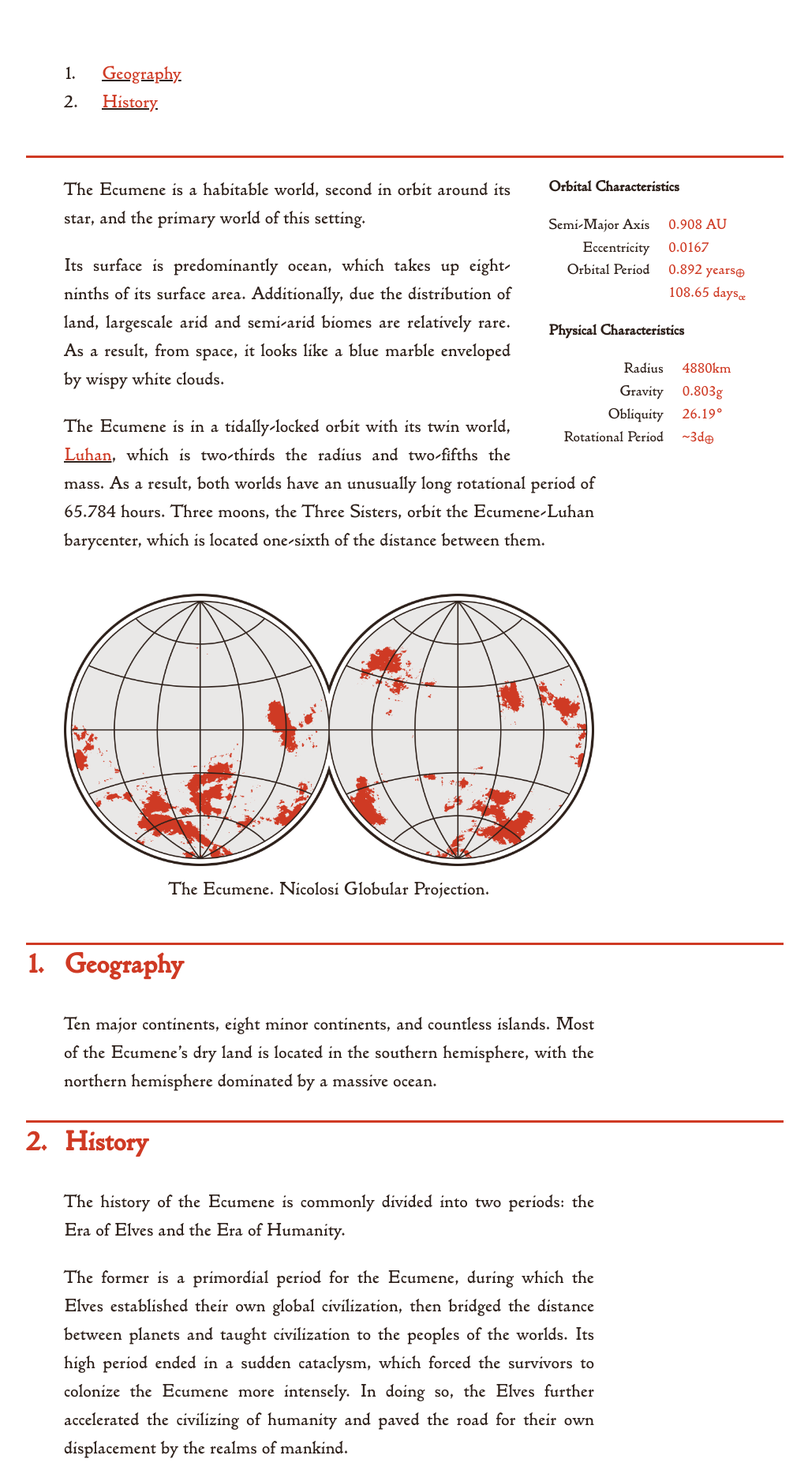
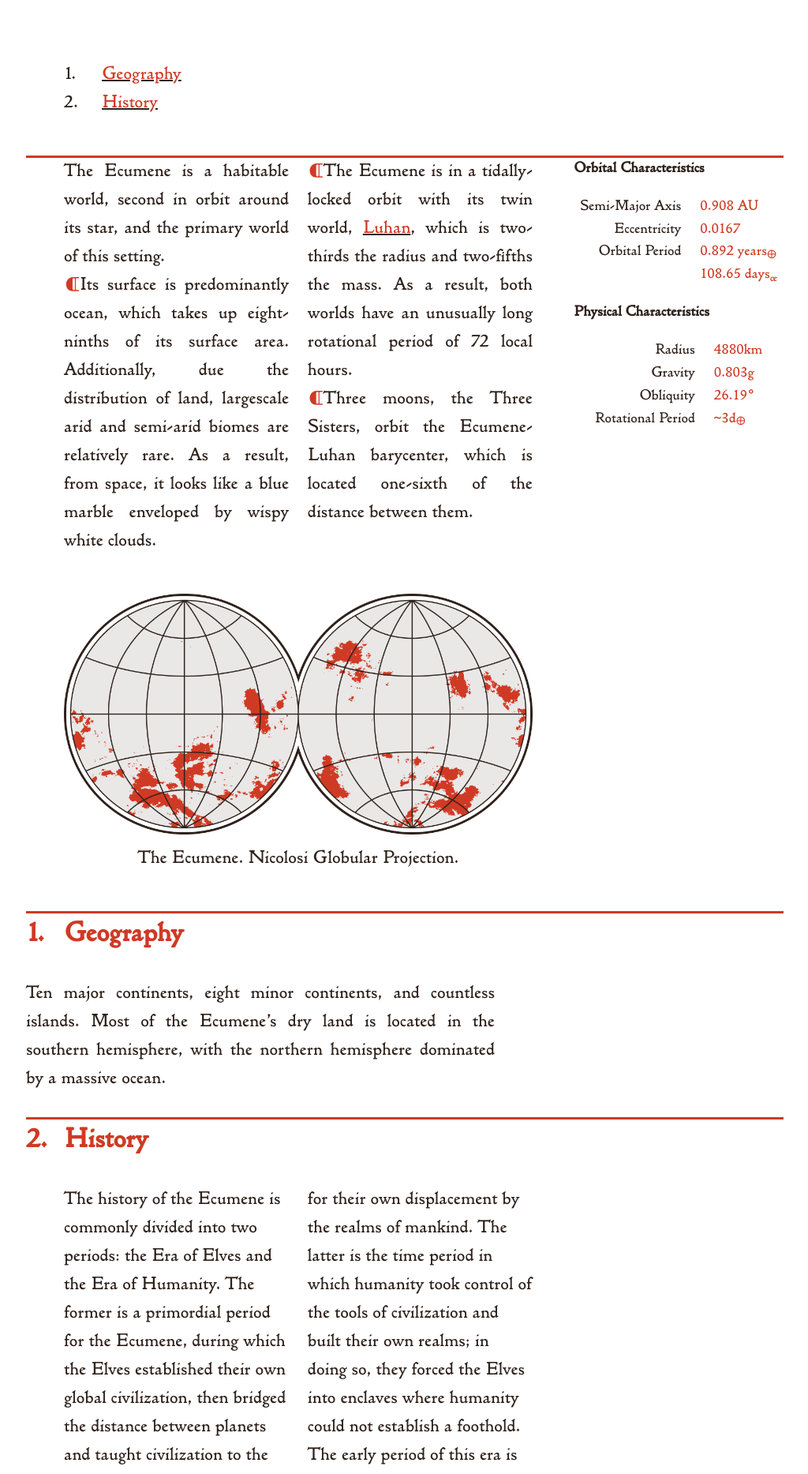
Before and after one commit to kmules1/kmules1.github.io, a Jekyll site: the page built from ecumene/inhabited-world.md, in a window 1280 px wide. Shown: the part 828-2695 px from the top of the page at 79% size, without its empty margins (127-1151 px from the left). Built offline with Jekyll 4.4.1, drawn with Linux system fonts in a browser that asks for light colours; some of the changed text lies outside the part shown.

Commit message:
trying a different text format to replicate incunabula

```diff
--- a/assets/css/ecumene2.scss
+++ b/assets/css/ecumene2.scss
@@ -265,6 +265,7 @@ main {
 
 main > * {
 	margin-inline:				2rem;
+	width:						50ch;
 }
 
 main h2 {
@@ -273,7 +274,7 @@ main h2 {
 	display:					grid;
 	grid-template-columns:		2rem auto;
 	margin-inline:				0;
-	max-width:					40rem;
+	width:						100%;
 	border-block-start:			0.125rem solid var(--red);
 }
 main h2::before {
@@ -294,13 +295,28 @@ main h3::before {
 	content:					counter(main-headers) "." counter(main-subheaders);
 }
 
-main p,main ul,main figure {
-	max-width:					28rem;
+main section {
+	columns:					2;
+	column-gap:					2ch;
+}
+
+main p,main ul {
 	text-align:					justify;
+	margin:						0;
+}
+
+main p::before {
+	content:					"¶";
+	color:						var(--red);
+	width:						2ch;
+}
+main p:first-of-type::before, main :not(p) + p::before {
+	display:					none;
 }
 
 main ul {
 	list-style:					none;
+	margin-inline:				2rem;
 	padding-left:				0;
 }
 
@@ -344,9 +360,9 @@ figure.paired-figures {
 aside.sidebox {
 	display:					block;
 	float:						right;
-	min-width:					10rem;
+	width:						28ch;
 	clear:						both;
-	margin-inline-start:		2rem;
+	margin-inline-end:			0;
 	font-size:					0.8rem;
 }
 
--- a/ecumene/inhabited-world.md
+++ b/ecumene/inhabited-world.md
@@ -29,11 +29,15 @@ permalink: /ecumene/inhabited-world/
 	</dl>
 </aside>
 
+<section markdown="1">
 The Ecumene is a habitable world, second in orbit around its star, and the primary world of this setting.
 
 Its surface is predominantly ocean, which takes up eight-ninths of its surface area. Additionally, due the distribution of land, largescale arid and semi-arid biomes are relatively rare. As a result, from space, it looks like a blue marble enveloped by wispy white clouds.
 
-The Ecumene is in a tidally-locked orbit with its twin world, [Luhan](/ecumene/heavens/#luhan-the-great-mother), which is two-thirds the radius and two-fifths the mass. As a result, both worlds have an unusually long rotational period of 65.784 hours. Three moons, the Three Sisters, orbit the Ecumene-Luhan barycenter, which is located one-sixth of the distance between them.
+The Ecumene is in a tidally-locked orbit with its twin world, [Luhan](/ecumene/heavens/#luhan-the-great-mother), which is two-thirds the radius and two-fifths the mass. As a result, both worlds have an unusually long rotational period of 72 local hours.
+
+Three moons, the Three Sisters, orbit the Ecumene-Luhan barycenter, which is located one-sixth of the distance between them.
+</section>
 
 <figure>
 	<img src="/assets/img/ecumene_nicolosi.png">
@@ -46,8 +50,10 @@ Ten major continents, eight minor continents, and countless islands. Most of the
 
 ## History
 
+<section>
 The history of the Ecumene is commonly divided into two periods: the Era of Elves and the Era of Humanity.
 
 The former is a primordial period for the Ecumene, during which the Elves established their own global civilization, then bridged the distance between planets and taught civilization to the peoples of the worlds. Its high period ended in a sudden cataclysm, which forced the survivors to colonize the Ecumene more intensely. In doing so, the Elves further accelerated the civilizing of humanity and paved the road for their own displacement by the realms of mankind.
 
 The latter is the time period in which humanity took control of the tools of civilization and built their own realms; in doing so, they forced the Elves into enclaves where humanity could not establish a foothold. The early period of this era is marked by the rise and fall of warlords and petty kingdoms; the latter is dominated by the rise and eventual decline of the Imperium as well as similar patterns elsewhere on the Ecumene.
+</section>
```
